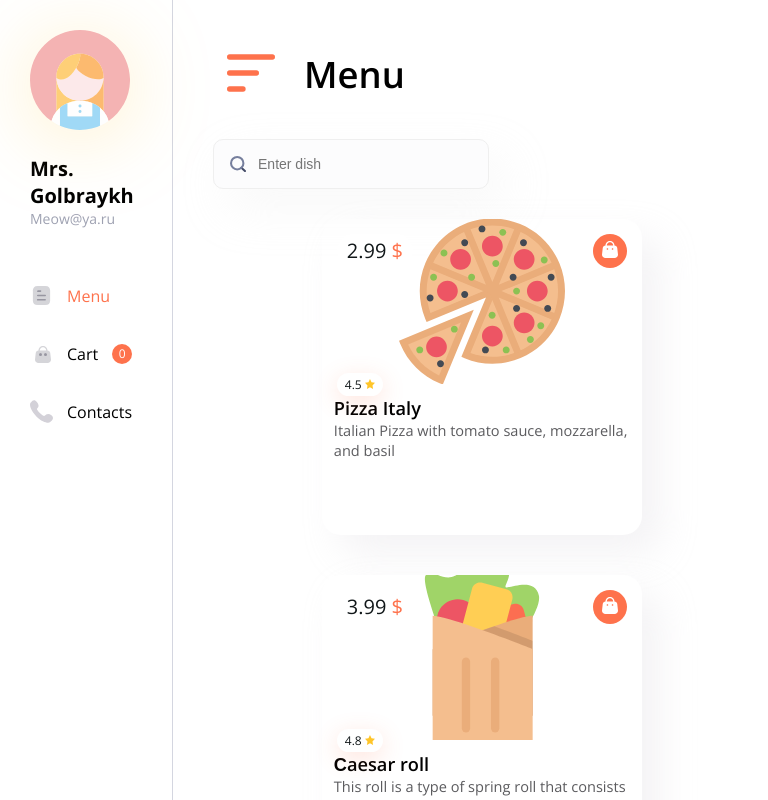
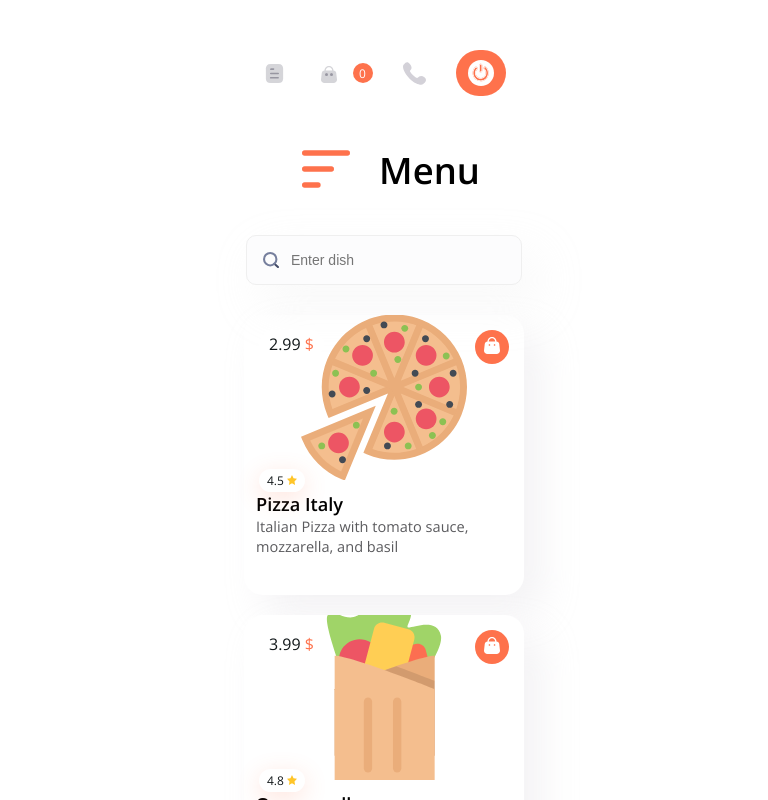
Before and after one commit to Xenia-Golb/delivery_react, a React (Vite) app in the folder diplom-my-delivery/: page / in a window 768 px wide. Shown: the top 800 px of the page. Built offline with nearby package versions, Linux system fonts and the light colour scheme.

Commit message:
create media -768

```diff
--- a/diplom-my-delivery/src/components/ProductCard/ProductCard.module.css
+++ b/diplom-my-delivery/src/components/ProductCard/ProductCard.module.css
@@ -98,3 +98,14 @@ svg {
 .add-to-cart:hover {
     background: var(--primary-hover-color);
 }
+
+@media (max-width: 768px) {
+    .card {
+        width: 280px;
+        height: 280px;
+    }
+
+    .price {
+        font-size: 16px;
+    }
+}
--- a/diplom-my-delivery/src/layout/Auth/AuthLayout.module.css
+++ b/diplom-my-delivery/src/layout/Auth/AuthLayout.module.css
@@ -23,12 +23,12 @@
     justify-content: center;
 }
 
-@media (min-width: 768px) {
+@media (min-width: 769px) {
     .layout {
         display: flex;
         min-height: 100vh;
-        max-width: 80vw;
-        justify-content: flex-start;
+        min-width: 94vw;
+        justify-content: center;
         align-items: center;
     }
 
@@ -38,3 +38,26 @@
         margin-left: 40px;
     }
 }
+
+@media (max-width: 768px) {
+    .layout {
+        max-height: 100vh;
+        flex-direction: column;
+        flex-direction: column-reverse;
+        gap: 30px;
+        align-items: center;
+        justify-content: center;
+    }
+
+    .content {
+        margin-top: 50px;
+        border-left: none;
+        flex: 0;
+        margin-left: 40px;
+    }
+
+    .logo img {
+        max-width: 60%;
+        height: 20%;
+    }
+}
--- a/diplom-my-delivery/src/layout/Menu/Layout.jsx
+++ b/diplom-my-delivery/src/layout/Menu/Layout.jsx
@@ -4,10 +4,6 @@ import styles from './Layout.module.css';
 import Button from '../../components/Button/Button';
 import cn from 'classnames';
 import { useSelector } from 'react-redux';
-
-
-
-
 
 function Layout() {
     const items = useSelector(state => state.cartItem.items);
@@ -52,6 +48,36 @@ function Layout() {
                 Exit
             </Button>
         </div>
+        <div className={styles['menu-top']}>
+            <div className={styles['menu']}>
+                <NavLink className={({ isActive }) => cn(styles['link'],
+                    {
+                        [styles.active]: isActive
+                    }
+                )} to='/'>
+                    <img src="/menu-icon.svg" alt="logo" />
+                </NavLink>
+                <NavLink className={({ isActive }) => cn(styles['link'],
+                    {
+                        [styles.active]: isActive
+                    }
+                )} to='/cart'>
+                    <img src="/cart-icon.svg" alt="logo" />
+                    <span className={styles['cart-count']}>{items.reduce((acc, item) => acc += item.count, 0)}</span>  </NavLink>
+                <NavLink className={({ isActive }) => cn(styles['link'],
+                    {
+                        [styles.active]: isActive
+                    }
+                )} to='/contacts'>
+                    <img src="/contacts.svg" alt="logo" />
+                </NavLink>
+                <Button onClick={() => navigate('/auth/login')} className={styles['exit']}>
+                    <img src="/exit-icon.svg" alt="exit" />
+                </Button>
+            </div>
+
+        </div>
+
         <div className={styles['content']}>
             <Outlet />
         </div>
--- a/diplom-my-delivery/src/layout/Menu/Layout.module.css
+++ b/diplom-my-delivery/src/layout/Menu/Layout.module.css
@@ -8,6 +8,10 @@
     border-right: 1px solid var(--separator-color);
     display: flex;
     flex-direction: column;
+}
+
+.menu-top {
+    display: none;
 }
 
 .exit {
@@ -85,7 +89,7 @@
     color: var(--white-color);
 }
 
-@media (min-width: 768px) {
+@media (min-width: 769px) {
     .sidebar {
         width: 250px;
     }
@@ -94,6 +98,50 @@
         padding: 40px;
         width: calc(100% - 250px);
     }
+}
+
+@media (max-width: 768px) {
+    .layout {
+        flex-direction: column;
+        min-height: auto;
+        justify-content: center;
+        align-items: center;
+    }
+
+    .menu {
+        margin-top: 50px;
+        display: flex;
+        flex-direction: row;
+        gap: 30px;
+
+    }
+
+    .sidebar {
+        display: none;
+    }
+
+    .menu-top {
+        display: flex;
+        flex-direction: row;
+        justify-content: space-between;
+        gap: 30px;
+        margin-bottom: 20px;
+    }
+
+    .content {
+        padding: 20px;
+        width: 100vw;
+        overflow: hidden;
+    }
+
+    .exit {
+        width: 20px;
+        margin-top: auto;
+        display: flex;
+        align-items: center;
+        justify-content: center;
+        gap: 9px;
+    }
 
 
 }
--- a/diplom-my-delivery/src/pages/Cart/Cart.module.css
+++ b/diplom-my-delivery/src/pages/Cart/Cart.module.css
@@ -63,10 +63,21 @@
     margin-bottom: 70px;
 }
 
-@media (min-width: 768px) {
+@media (min-width: 769px) {
     .cart {
         flex-direction: column;
         justify-content: center;
         gap: 0px;
     }
 }
+
+@media (max-width: 768px) {
+    .item {
+        flex-wrap: wrap;
+    }
+
+    .cart {
+        justify-content: center;
+        gap: 0px;
+    }
+}
--- a/diplom-my-delivery/src/pages/Menu/Menu.module.css
+++ b/diplom-my-delivery/src/pages/Menu/Menu.module.css
@@ -23,7 +23,7 @@
     box-shadow: 18.21428680419922px 18.21428680419922px 36.42857360839844px 0px rgba(194, 119, 22, 0.25);
 }
 
-@media (min-width: 768px) {
+@media (min-width: 769px) {
     .head {
         display: flex;
         justify-content: space-between;
@@ -36,3 +36,21 @@
         width: 70vw;
     }
 }
+
+@media (max-width: 768px) {
+    .head {
+        display: flex;
+        justify-content: space-between;
+        flex-direction: column;
+        align-items: center;
+        gap: 30px;
+    }
+
+    .menu {
+        width: 100vw;
+
+    }
+
+
+
+}
--- a/diplom-my-delivery/src/pages/Menu/MenuList/MenuList.module.css
+++ b/diplom-my-delivery/src/pages/Menu/MenuList/MenuList.module.css
@@ -28,3 +28,11 @@
         justify-content: center;
     }
 }
+
+@media (max-width: 768px) {
+    .wrapper {
+        flex-direction: column;
+        justify-content: center;
+        gap: 20px;
+    }
+}
--- a/diplom-my-delivery/src/pages/Product/Product.module.css
+++ b/diplom-my-delivery/src/pages/Product/Product.module.css
@@ -129,3 +129,30 @@
         margin-top: 80px;
     }
 }
+
+@media (max-width: 768px) {
+    .product {
+        margin-top: 0px;
+        display: flex;
+        padding-left: 0px;
+        flex-direction: column;
+        justify-content: start;
+        gap: 16px;
+        align-items: center;
+    }
+
+    .recommendations {
+        margin-top: 50px;
+    }
+
+    .header {
+        display: flex;
+        flex-direction: row;
+        flex-wrap: wrap;
+        align-content: flex-end;
+        justify-content: center;
+        align-items: flex-end;
+        margin-bottom: 40px;
+        gap: 30px;
+    }
+}
```
